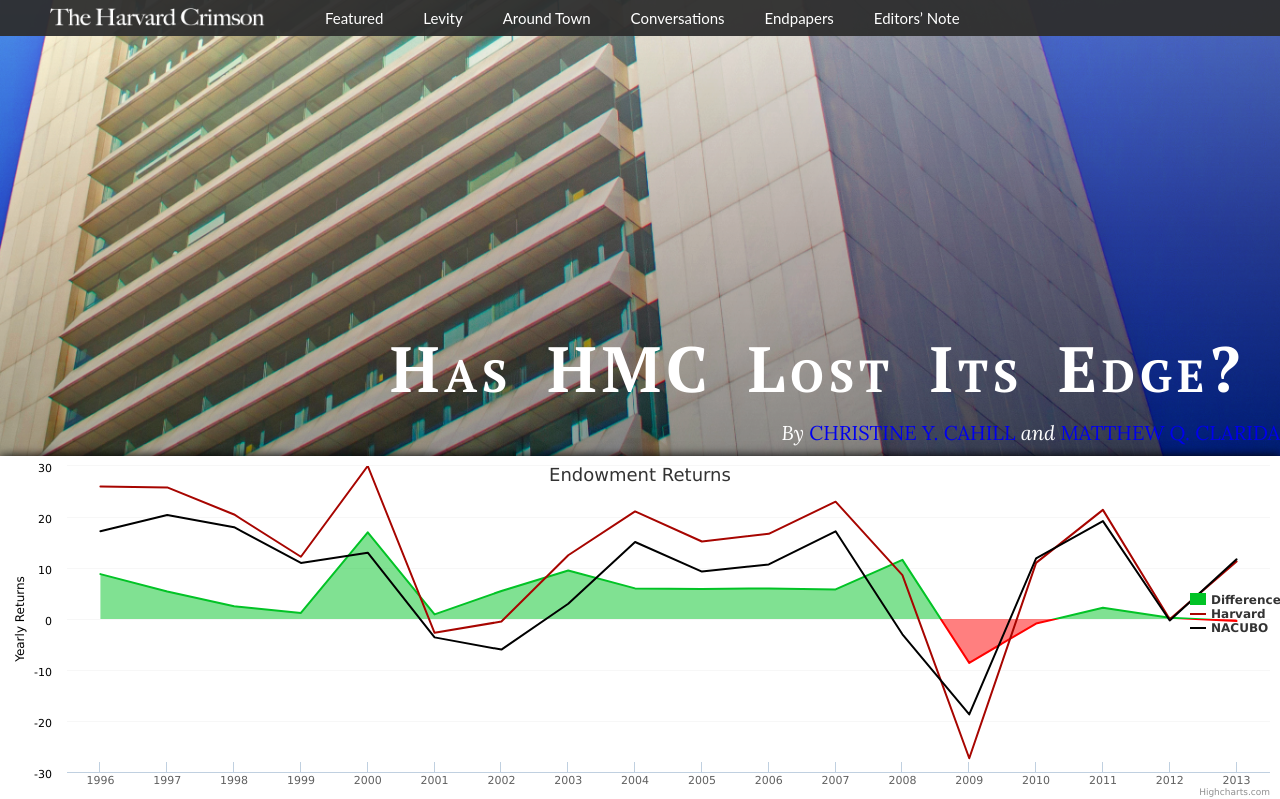
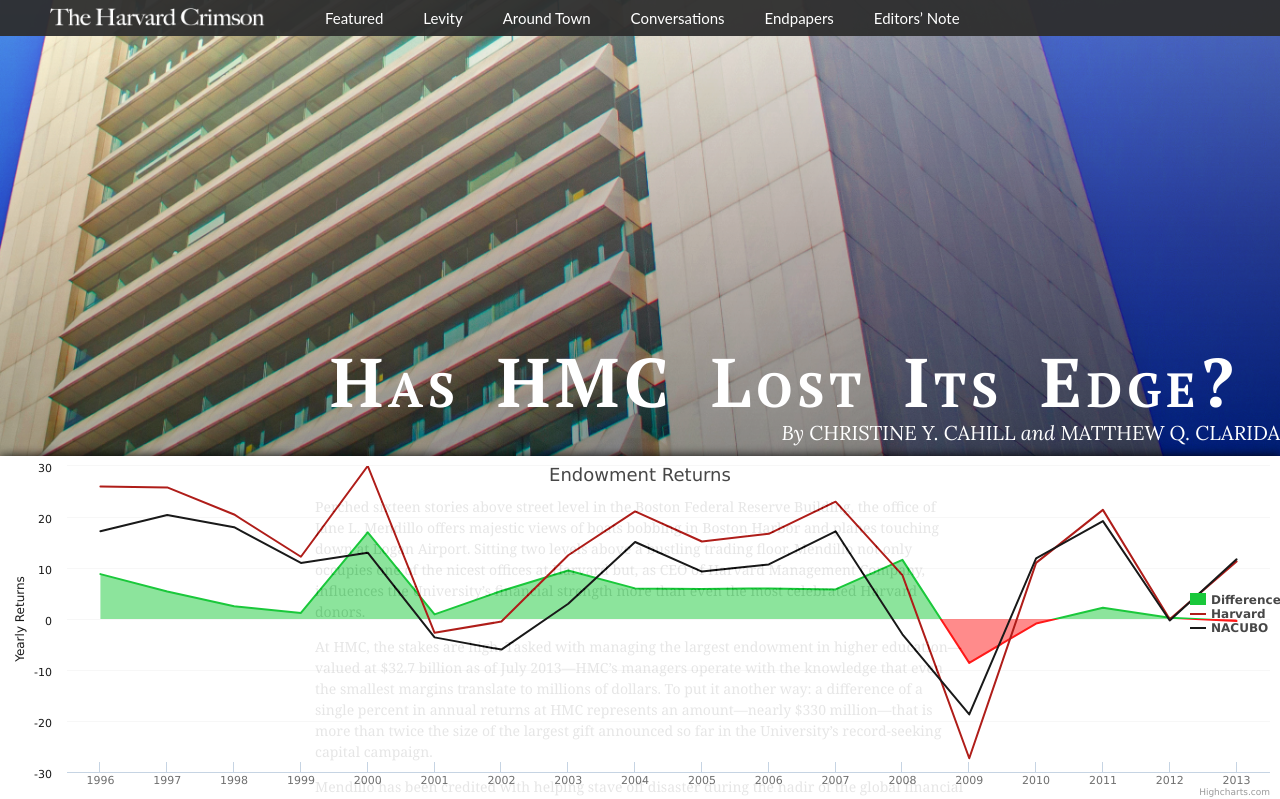
Before and after one commit to harvard-crimson/hmc, a PHP site: the page made by HMC graph/HMC graph.html in a window 1280 px wide. Shown: the top 799 px of the page. Run offline with PHP 8.4, Linux system fonts and the light colour scheme.

Commit message:
lol look at it it's not done

```diff
--- a/HMC graph/HMC graph.html
+++ b/HMC graph/HMC graph.html
@@ -13,7 +13,7 @@
 <body>
     <div id="container" ></div>
 
-    <div id="article" class="white">
+    <div id="article">
 
         <header>
             <div class="wrapper">
@@ -36,7 +36,7 @@
             <p class="byline lora">By <a target="_blank" href="http://www.thecrimson.com/writer/1209926/Christine_Y.%20_Cahill/">CHRISTINE Y. CAHILL</a> and <a target="_blank" href="http://www.thecrimson.com/writer/1210013/Matthew_Q._Clarida/">MATTHEW Q. CLARIDA</a></p>
             <div id='header-image'></div>
         </div>
-                <div id="article-contents">
+                <div id="article-contents" class="white">
                     <section>
                         <p>Perched sixteen stories above street level in the Boston Federal Reserve Building, the office of Jane L. Mendillo offers majestic views of boats bobbing in Boston Harbor and planes touching down at Logan Airport. Sitting two levels above a bustling trading floor, Mendillo not only occupies one of the nicest offices at Harvard but, as CEO of Harvard Management Company, influences the University’s financial strength more than even the most celebrated Harvard donors. </p>
                         <p>At HMC, the stakes are high. Tasked with managing the largest endowment in higher education—valued at $32.7 billion as of July 2013—HMC’s managers operate with the knowledge that even the smallest margins translate to millions of dollars. To put it another way: a difference of a single percent in annual returns at HMC represents an amount—nearly $330 million—that is more than twice the size of the largest gift announced so far in the University’s record-seeking capital campaign.</p>
--- a/js/hmc_graph.js
+++ b/js/hmc_graph.js
@@ -116,6 +116,7 @@ $(document).ready(function () {
             color: '#fff',
         });
         chart.redraw();
+        $('#container').css('opacity',.9);
     }, 2500);
 
     $('#article').css('margin-bottom', 220.0 + 'px');
--- a/style.css
+++ b/style.css
@@ -288,7 +288,7 @@ header > h1 .pt-serif {
 #article h1 {
     margin-top: 36px;
     margin-bottom: 5px;
-    font-size: 4em;
+    font-size: 4.3em;
     text-align: right;
 }
 
@@ -308,8 +308,8 @@ header > h1 .pt-serif {
 #hmc-title {
     position: absolute;
     z-index: 1;
-    padding-top: 290px;
-    padding-left:390px;
+    padding-top: 300px;
+    padding-left:330px;
     text-align: right;
     opacity: 1;
     letter-spacing: 5px;
@@ -317,6 +317,7 @@ header > h1 .pt-serif {
 
 #article .byline > a {
     font-style: normal;
+    color:white;
 }
 
 #article-contents {
```
Also changed, not shown: 1 other file.
